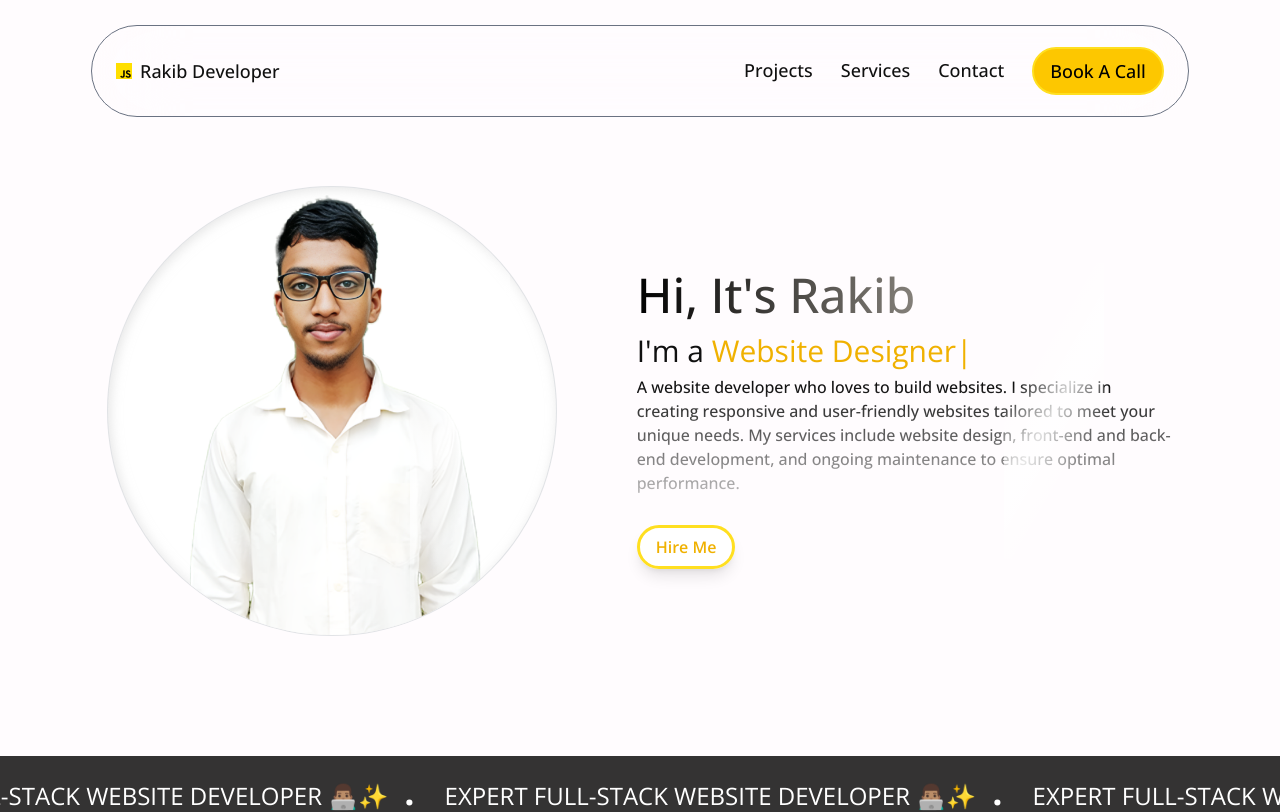
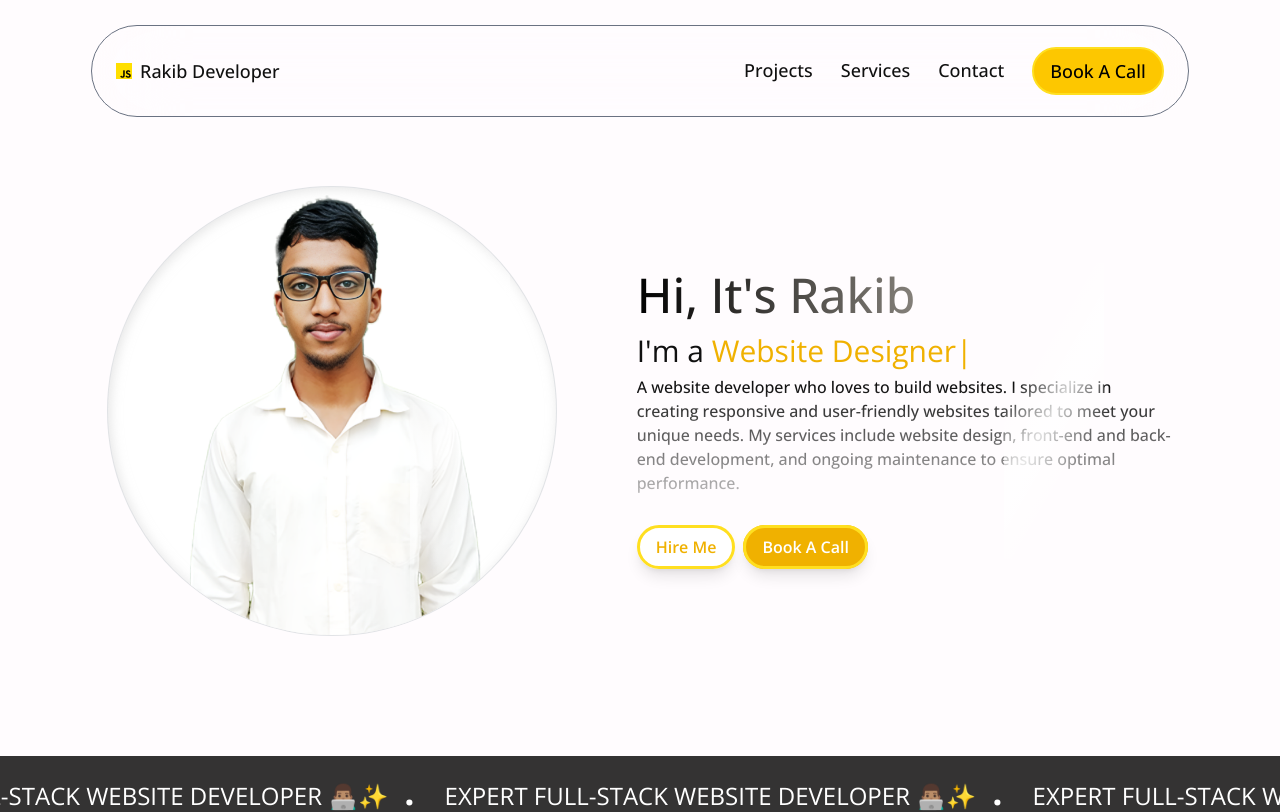
Before and after one commit to rakib00-dev/im-rakib, a React (Vite) app: page / in a window 1280 px wide. Shown: the top 812 px of the page. Built offline with nearby package versions, Linux system fonts and the light colour scheme.

Commit message:
updated the header js book a call

```diff
--- a/src/Components/Header.jsx
+++ b/src/Components/Header.jsx
@@ -235,12 +235,19 @@ const Header = () => {
               and back-end development, and ongoing maintenance to ensure
               optimal performance.
             </p>
-            <div id="contact" className="mt-10">
+            <div id="contact" className="mt-10 space-x-2">
               <a
                 href="#footer"
                 className="bg-white text-yellow-500 font-semibold py-2 px-4 rounded-full border-3 border-yellow-300 shadow-lg transition-all duration-300 hover:bg-yellow-500 hover:text-white"
               >
                 Hire Me
+              </a>
+              <a
+                target="_blank"
+                href="https://cal.com/md-rejoanul-hasan-rakib/30min"
+                className="bg-yellow-500 text-white font-semibold py-2 px-4 rounded-full border-3 border-yellow-300 shadow-lg transition-all duration-300 hover:bg-yellow-600 hover:text-white"
+              >
+                Book A Call
               </a>
             </div>
           </div>
```
